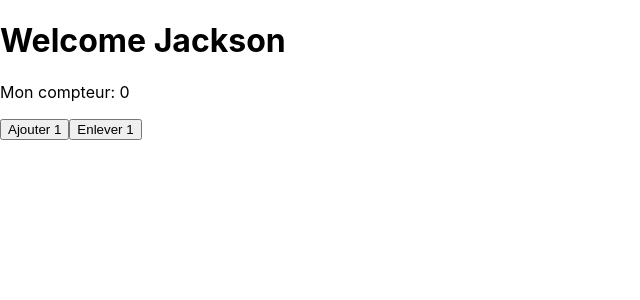
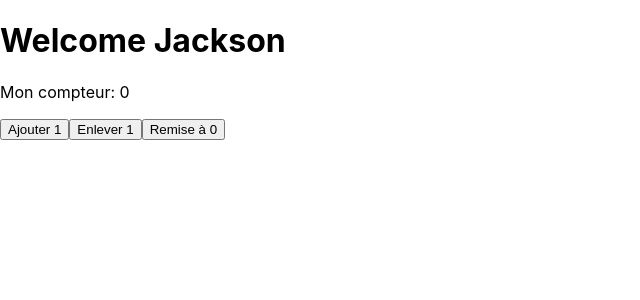
Before and after one commit to codrelphi/reactjsApps, a React (Create React App) app in the folder todolist-app/: page / in a window 1280 px wide. Shown: the top 300 px of the page, without its empty margins (0-640 px from the left). Built offline with nearby package versions, Linux system fonts and the light colour scheme; the HTML template or start-up script is replaced by a standard one.

Commit message:
add button to reset the counter

```diff
--- a/todolist-app/src/Welcome.js
+++ b/todolist-app/src/Welcome.js
@@ -8,6 +8,7 @@ class Welcome extends Component {
       count: 0
     };
     this.removeOne = this.removeOne.bind(this);
+    this.remiseZero = this.remiseZero.bind(this);
   }
 
   addOne() {
@@ -22,6 +23,12 @@ class Welcome extends Component {
     });
   }
 
+  remiseZero() {
+    this.setState({
+      count: 0
+    });
+  }
+
   render() {
     return (
       <div>
@@ -29,6 +36,7 @@ class Welcome extends Component {
         <p>Mon compteur: {this.state.count}</p>
         <button onClick={() => this.addOne()}>Ajouter 1</button>
         <button onClick={this.removeOne}>Enlever 1</button>
+        <button onClick={this.remiseZero}>Remise à 0</button>
       </div>
     );
   }
```
